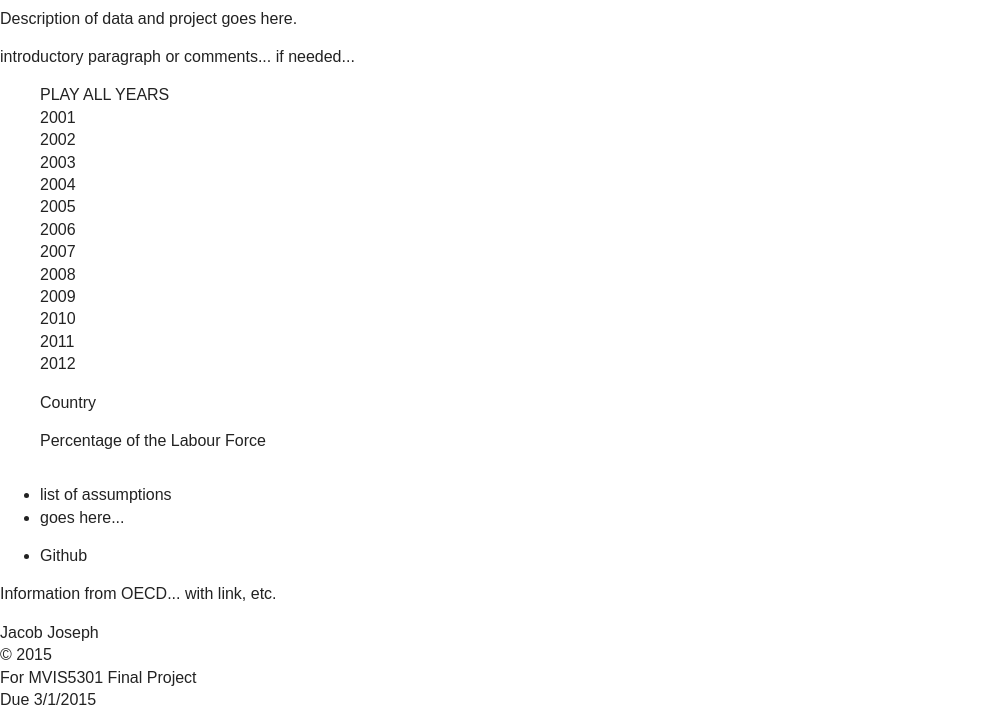
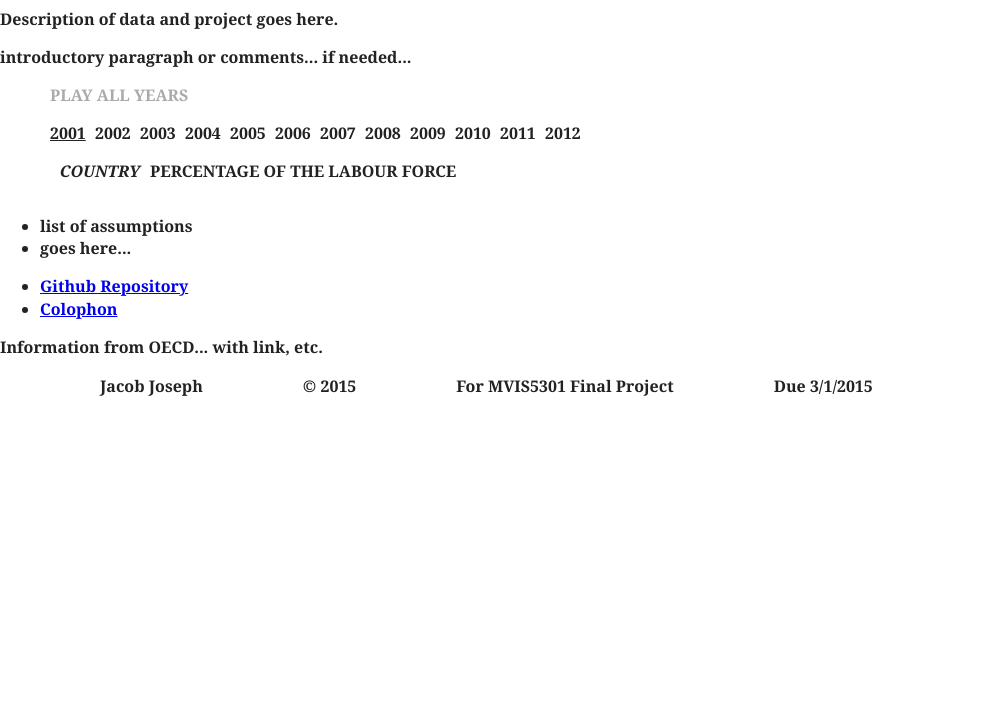
Before and after one commit to likeshumidity/MVIS5301-Final, a plain HTML site: page index.html in a window 1280 px wide. Shown: the part 80-800 px from the top of the page, without its empty margins (0-1003 px from the left). Drawn offline with nearby package versions, Linux system fonts and the light colour scheme.

Commit message:
added typekit and some basic CSS

```diff
--- a/css/main.css
+++ b/css/main.css
@@ -111,7 +111,58 @@ footer {
 	display: block;
 }
 
+body {
+	font-family: "adobe-caslon-pro", Georgia, serif;
+	font-weight: 600;
+	font-style: normal;
+}
 
+figure#OECDfigure div.play-button {
+	margin-bottom: 15px;
+	margin-left: 10px;
+	cursor: pointer;
+	color: #AAA;
+	width: 700px;
+}
+
+figure#OECDfigure div.play-button:hover {
+	color: #000;
+}
+
+.yearsContainer {
+	width: 700px;
+	margin-bottom: 15px;
+	text-align: center;
+}
+
+.yearsContainer div.button {
+	float: left;
+	margin-left: 10px;
+	cursor: pointer;
+	width: 35px;
+}
+
+.yearsContainer div.selected {
+	text-decoration: underline;
+}
+
+.top-label {
+	text-transform: uppercase;
+	float: left;
+}
+
+.year-label {
+	width: 90px;
+	padding-right: 10px;
+	text-align: right;
+	font-style: italic;
+	font-weight: 700;
+}
+
+div > footer > div {
+	float: left;
+	margin-left: 100px;
+}
 
 
 
--- a/index.html
+++ b/index.html
@@ -13,6 +13,8 @@
         <link rel="stylesheet" href="css/normalize.css">
         <link rel="stylesheet" href="css/main.css">
         <script src="js/vendor/modernizr-2.8.3.min.js"></script>
+	<script src="//use.typekit.net/vjn4nnf.js"></script>
+	<script>try{Typekit.load();}catch(e){}</script>
     </head>
     <body>
         <!--[if lt IE 8]>
@@ -46,7 +48,8 @@
 
 			<section id="socialMedia">
 				<ul>
-					<li>Github</li>
+					<li><a href="https://github.com/likeshumidity/MVIS5301-Final">Github Repository</a></li>
+					<li><a href="http://typekit.com/colophons/vjn4nnf">Colophon</a></li>
 				</ul>
 			</section>
 
--- a/js/main.js
+++ b/js/main.js
@@ -48,7 +48,7 @@ OECD.append("div")
 	.attr("class", "clearfix");
 
 OECD.append("div")
-	.attr("class", "top-label age-label")
+	.attr("class", "top-label year-label")
 	.style("width", margin.left + "px")
 	.append("p")
 	.text("Country");
```
